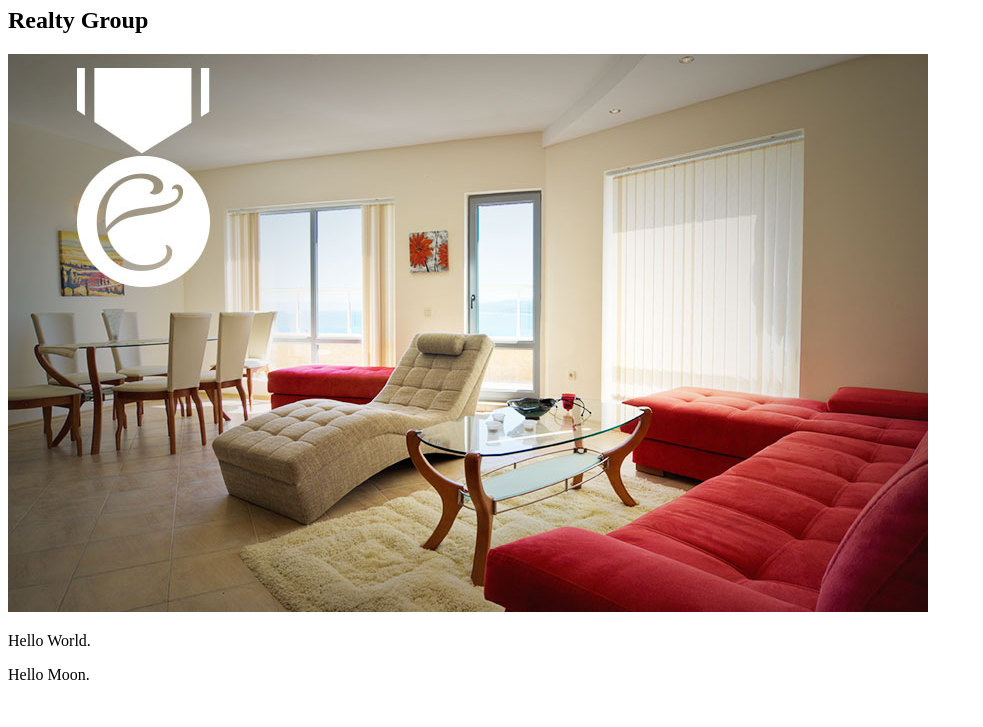
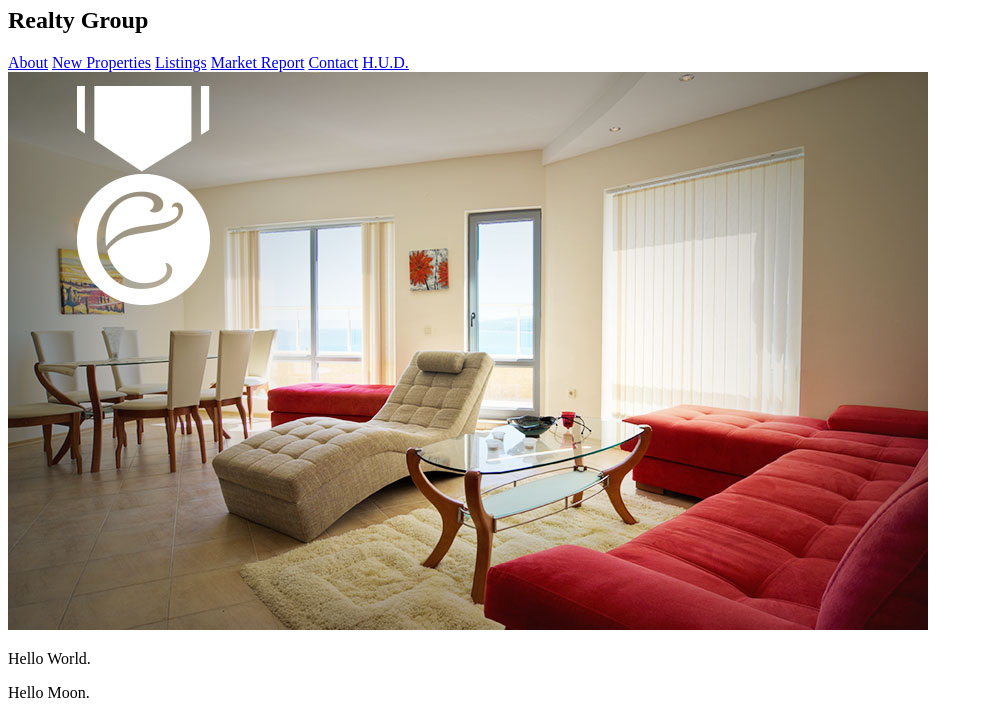
Before and after one commit to JDSweeney1/exceptional-realty, a plain HTML site: page index.html in a window 1280 px wide. Shown: the part 73-800 px from the top of the page, without its empty margins (0-983 px from the left). Drawn offline with Linux system fonts and the light colour scheme.

Commit message:
Update index.html

```diff
--- a/index.html
+++ b/index.html
@@ -15,7 +15,11 @@
     <h1>Exceptional</h1>
     <h2>Realty Group</h2>
 
-    <img src="exceptional-realty/intro-pic.jpg" alt="A beautiful picture of the inside of one of our houses.">
+    <a href="index.html">About</a> <a href="new-properties.html">New Properties</a>
+    <a href=:real-estate-listings.html">Listings</a> <a href="market-report.html">Market Report</a> <a href="contact.html">Contact</a>
+                                                                                                                          <a href="http://hud.gov" target="_blank">H.U.D.</a>
+
+    <img src="intro-pic.jpg" alt="A beautiful picture of the inside of one of our houses.">
 
     <p>Hello World.</p>
     <p>Hello Moon.</p>
```
